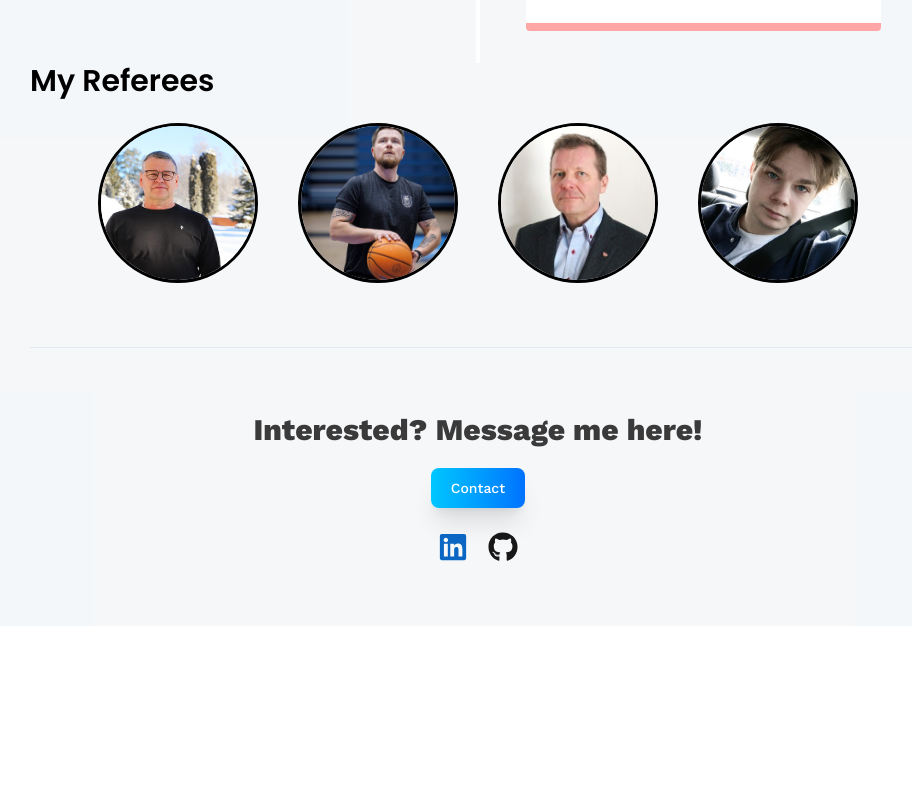
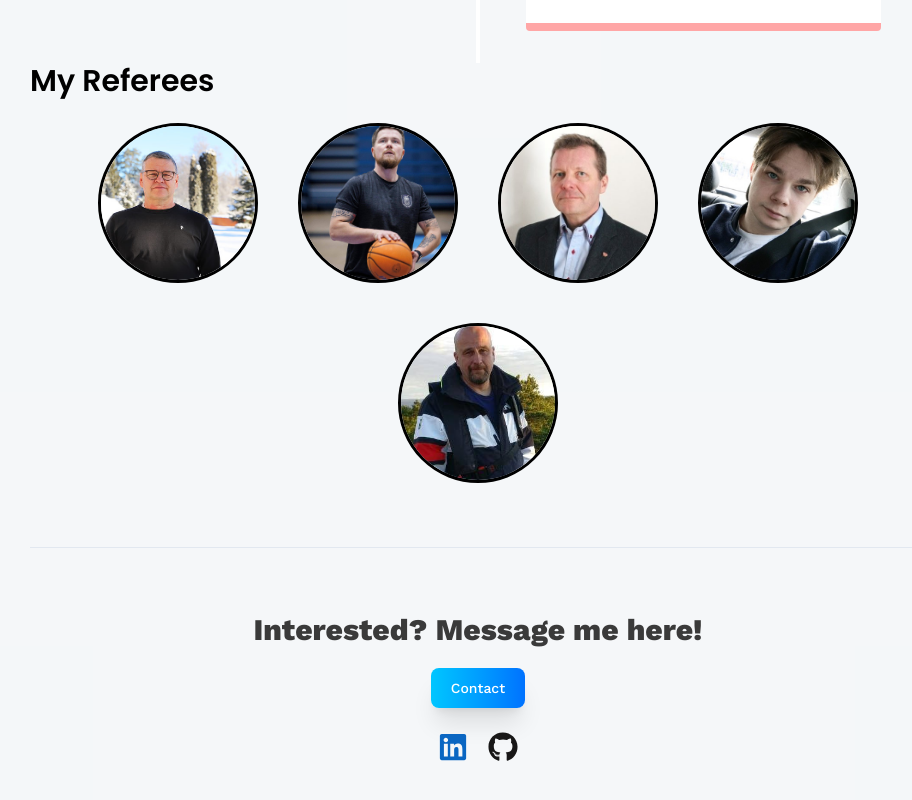
Before and after one commit to Byman-gif/portfolio, a React app: page /portfolio/about in a window 1280 px wide. Shown: the part 2657-3457 px from the top of the page, without its empty margins (162-1074 px from the left). Before the commit the page ends 3283 px from the top, so only its background shows below. Built offline with nearby package versions, Linux system fonts and the light colour scheme; the HTML template or start-up script is replaced by a standard one.

Commit message:
Added more references

```diff
--- a/src/pages/About.jsx
+++ b/src/pages/About.jsx
@@ -5,6 +5,7 @@ import marko from '../assets/images/marko.jpg'
 import roope from '../assets/images/roope.jpg'
 import kalle from '../assets/images/kalle.png'
 import tuomo from '../assets/images/tuomo.png'
+import arto from '../assets/images/arto.png'
 import SpeechBubbleCard from '../components/ReferenceBubble';
 
 import { skills, experiences} from '../constants'
@@ -119,6 +120,12 @@ const About = () => {
               role="Virnex: Full Stack Kehittäjä ja IT konsultti"
               quote="Roi Byman ottaa muut huomioon ja pyrkii löytämään ratkaisuja, jotka tukevat koko tiimin työskentelyä. Hän on todellinen tiimipelaaja, joka hoitaa oman osuutensa huolellisesti loppuun asti ja on sen jälkeen valmis auttamaan myös muita. Roi lähestyy ongelmia myönteisellä ja ratkaisukeskeisellä otteella, ja hänen positiivinen asenteensa näkyy myös ympärillä olevaan työilmapiiriin."
             />
+            <SpeechBubbleCard
+              image={arto}
+              name="Arto Haikonen"
+              role="Nordic Insurance Solutions Oy: Toimitusjohtaja"
+              quote="Olen tuntenut Roin pienestä pojasta asti ja voin suositella häntä, vaikka en ole työskennellytkään hänen kanssaan. Olen oppinut tuntemaan Roin sanansa mittaisena ja tunnollisena miehenä. Palkkaisin hänet itsekin mutta start-upin kassa ei vielä toistaiseksi anna siihen mahdollisuutta."
+            />
           </div>
       </div>
       <hr className='border-slate-200'/>
```
Also changed, not shown: src/assets/images/arto.png (added).
